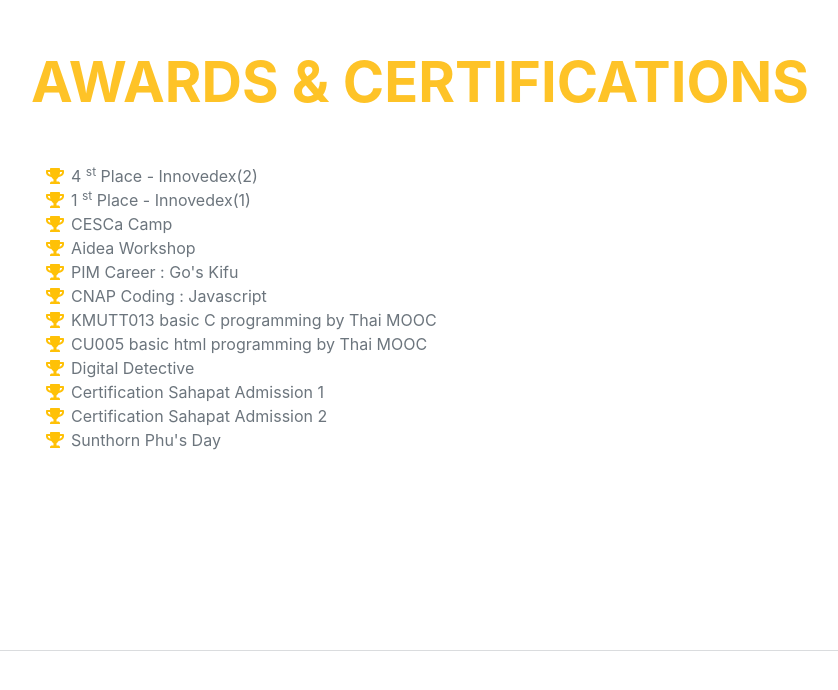
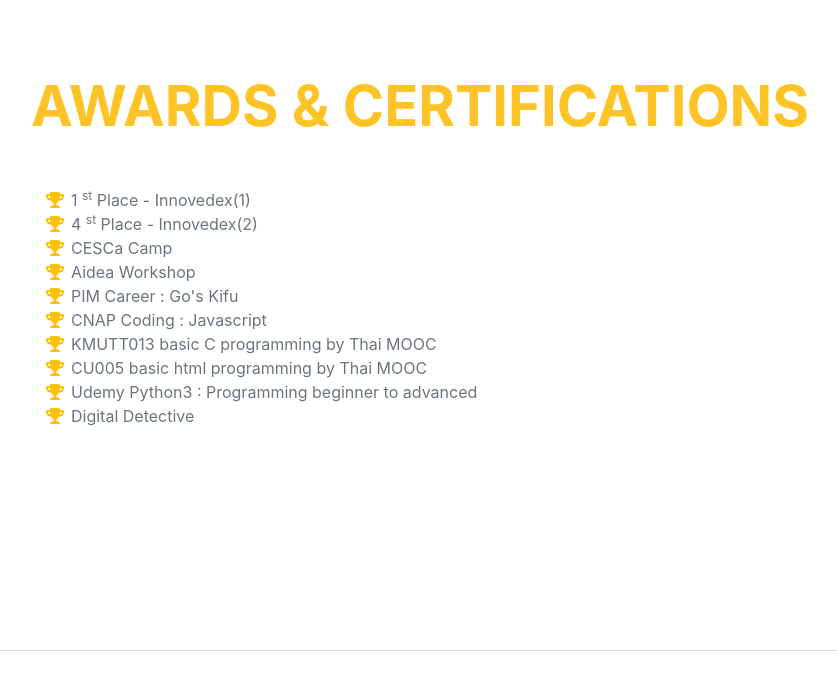
Before and after one commit to Pratsakorn/Portfolio, a plain HTML site: page index.html in a window 1280 px wide. Shown: the part 3737-4427 px from the top of the page, without its empty margins (289-1127 px from the left). Drawn offline with nearby package versions, Linux system fonts and the light colour scheme; a web font is replaced by a local one.

Commit message:
launch web port

```diff
--- a/index.html
+++ b/index.html
@@ -171,16 +171,16 @@
                     <h2 class="mb-5">Awards & Certifications</h2>
                     <ul class="fa-ul mb-0">
                         <li>
+                            <a href="https://drive.google.com/drive/folders/1Ytz5KgRJ7KT0y9cXjc32B9z_v3jZOcgl"><span class="fa-li"><i class="fas fa-trophy text-warning"></i></span></a>
+                            1
+                            <sup>st</sup>
+                            Place - Innovedex(1)
+                        </li>
+                        <li>
                             <a href="https://drive.google.com/drive/folders/1xKA3TZ375RgEULDdRRVV1GWAFSVMEsem"><span class="fa-li"><i class="fas fa-trophy text-warning"></i></span></a>
                             4
                             <sup>st</sup>
                             Place - Innovedex(2)
-                        </li>
-                        <li>
-                            <a href="https://drive.google.com/drive/folders/1Ytz5KgRJ7KT0y9cXjc32B9z_v3jZOcgl"><span class="fa-li"><i class="fas fa-trophy text-warning"></i></span></a>
-                            1
-                            <sup>st</sup>
-                            Place - Innovedex(1)
                         </li>
                         <li>
                             <a href="https://drive.google.com/drive/folders/1kV8imHS3huBMkzm_qReEPJ5CSv2xTAWM"><span class="fa-li"><i class="fas fa-trophy text-warning"></i></span></a>
@@ -207,20 +207,12 @@
                             CU005 basic html programming by Thai MOOC
                         </li>
                         <li>
+                            <a href="https://www.udemy.com/certificate/UC-5799c611-db58-4eb4-9684-732af0e413a9/"><span class="fa-li"><i class="fas fa-trophy text-warning"></i></span></a>
+                            Udemy Python3 : Programming beginner to advanced
+                        </li>
+                        <li>
                             <a href="https://drive.google.com/drive/folders/1_USHjhPuik2iJcv17m3N5AErqWwv0LZ3"><span class="fa-li"><i class="fas fa-trophy text-warning"></i></span></a>
                             Digital Detective
-                        </li>
-                        <li>
-                            <a href="https://drive.google.com/drive/folders/1yM0EKSF4uNoDoLMrQZXlXw_PCYDXP1sT"><span class="fa-li"><i class="fas fa-trophy text-warning"></i></span></a>
-                            Certification Sahapat Admission 1
-                        </li>
-                        <li>
-                            <a href="https://drive.google.com/drive/folders/1lAo1JKxjm5HVUzn8UWE241YlUjnd3G0P"><span class="fa-li"><i class="fas fa-trophy text-warning"></i></span></a>
-                            Certification Sahapat Admission 2
-                        </li>
-                        <li>
-                            <a href="https://drive.google.com/drive/folders/1w6Qemo4SqIi09UXXsM811xsc1Y7To9S6"><span class="fa-li"><i class="fas fa-trophy text-warning"></i></span></a>
-                            Sunthorn Phu's Day
                         </li>
                     </ul>
                 </div>
```
